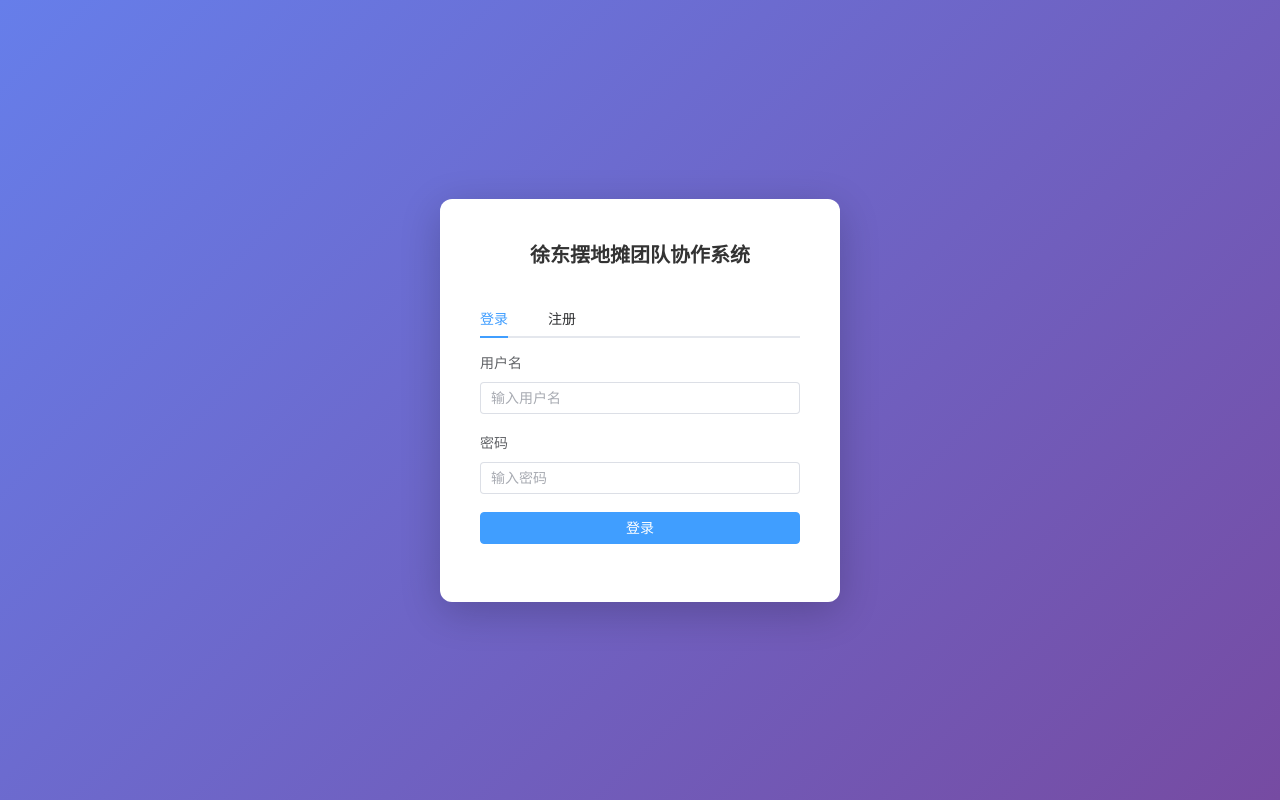
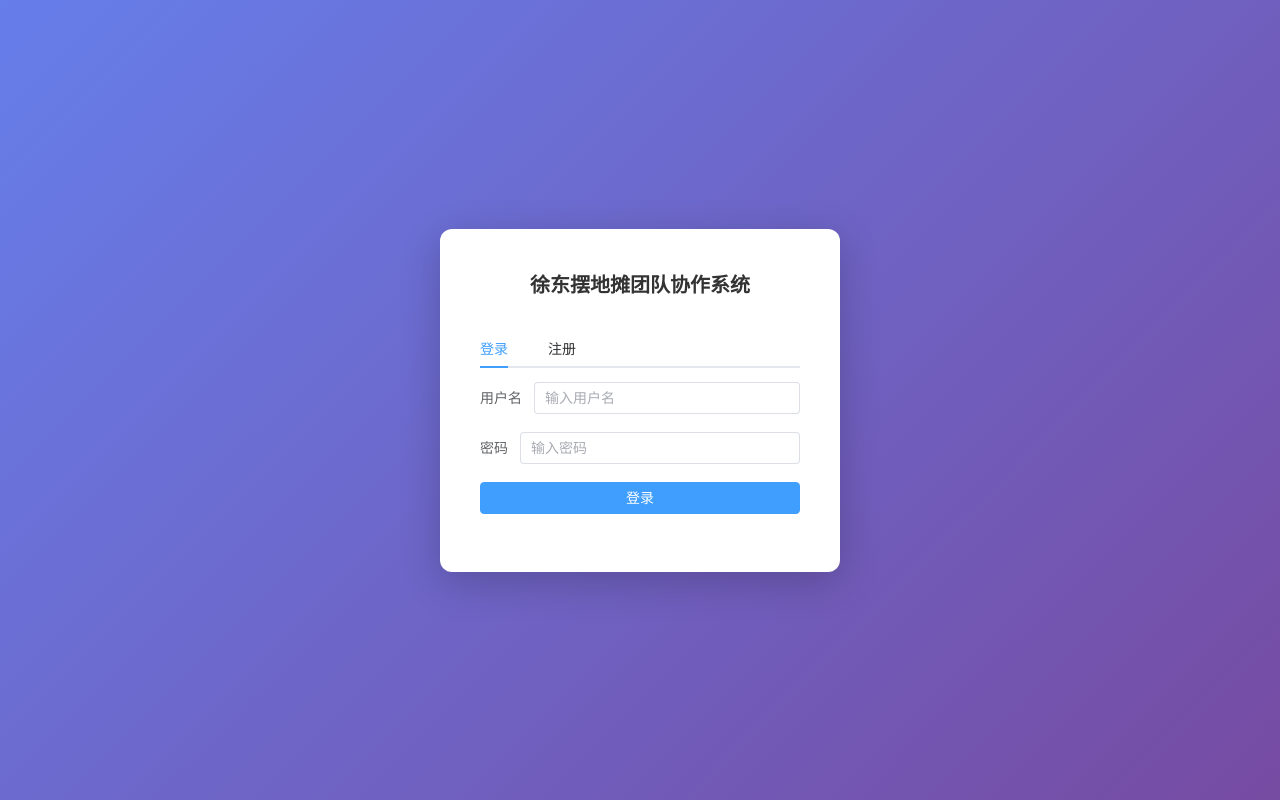
Before and after one commit to Macoody/workteam, a Vue app in the folder frontend/: page /login in a window 1280 px wide. Built offline with nearby package versions, Linux system fonts and the light colour scheme.

Commit message:
fix: navbar uses DataBoard icon; restore original label alignment

```diff
--- a/frontend/src/views/Layout.vue
+++ b/frontend/src/views/Layout.vue
@@ -21,7 +21,7 @@
             <span>项目管理</span>
           </el-menu-item>
           <el-menu-item index="/kanban">
-            <el-icon><Grid /></el-icon>
+            <el-icon><DataBoard /></el-icon>
             <span>看板</span>
           </el-menu-item>
           <el-menu-item index="/tasks">
@@ -44,7 +44,7 @@
 <script setup>
 import { onMounted } from 'vue'
 import { useAuthStore } from '@/stores/auth'
-import { Odometer, Folder, Grid, List, Document } from '@element-plus/icons-vue'
+import { Odometer, Folder, DataBoard, List, Document } from '@element-plus/icons-vue'
 
 const auth = useAuthStore()
 onMounted(() => auth.getMe())
--- a/frontend/src/views/Login.vue
+++ b/frontend/src/views/Login.vue
@@ -4,7 +4,7 @@
       <h1 class="title">徐东摆地摊团队协作系统</h1>
       <el-tabs v-model="activeTab" class="login-tabs">
         <el-tab-pane label="登录" name="login">
-          <el-form :model="loginForm" label-position="top" @submit.prevent="handleLogin">
+          <el-form :model="loginForm" @submit.prevent="handleLogin">
             <el-form-item label="用户名">
               <el-input v-model="loginForm.username" placeholder="输入用户名" />
             </el-form-item>
@@ -19,7 +19,7 @@
           </el-form>
         </el-tab-pane>
         <el-tab-pane label="注册" name="register">
-          <el-form :model="regForm" label-position="top" @submit.prevent="handleRegister">
+          <el-form :model="regForm" @submit.prevent="handleRegister" label-position="top">
             <el-form-item label="用户名">
               <el-input v-model="regForm.username" placeholder="设置用户名" />
             </el-form-item>
@@ -65,7 +65,7 @@ async function handleLogin() {
     ElMessage.success('登录成功')
     router.push('/dashboard')
   } catch (e) {
-    ElMessage.error(e?.response?.data?.detail || '登录失败，请检查用户名和密码')
+    ElMessage.error('登录失败')
   } finally {
     loading.value = false
   }
```
